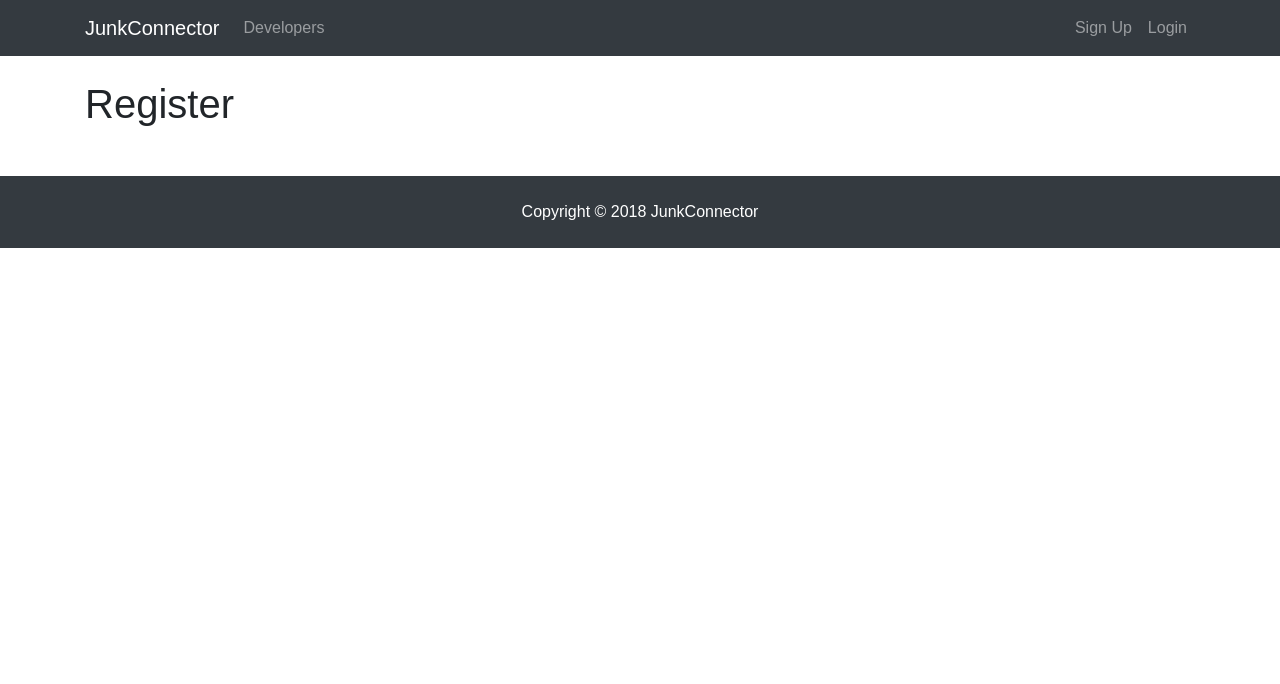
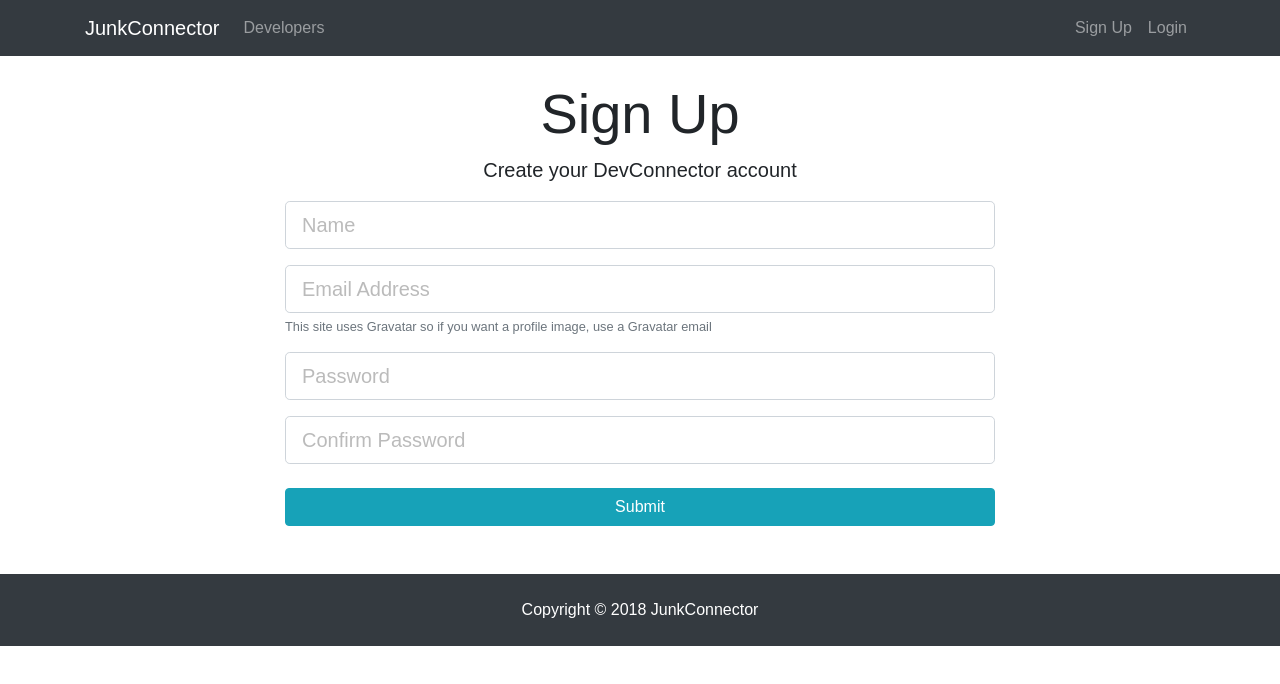
Before and after one commit to geoklown/MERNdevconnect, a React (Create React App) app in the folder client/: page /Register in a window 1280 px wide. Shown: the top 684 px of the page. Built offline with nearby package versions, Linux system fonts and the light colour scheme.

Commit message:
Intial commit

```diff
--- a/client/src/components/auth/register.js
+++ b/client/src/components/auth/register.js
@@ -3,8 +3,55 @@
 class Register extends Component {
   render() {
     return (
-      <div>
-        <h1>Register</h1>
+      <div class="register">
+        <div class="container">
+          <div class="row">
+            <div class="col-md-8 m-auto">
+              <h1 class="display-4 text-center">Sign Up</h1>
+              <p class="lead text-center">Create your DevConnector account</p>
+              <form action="create-profile.html">
+                <div class="form-group">
+                  <input
+                    type="text"
+                    class="form-control form-control-lg"
+                    placeholder="Name"
+                    name="name"
+                    required
+                  />
+                </div>
+                <div class="form-group">
+                  <input
+                    type="email"
+                    class="form-control form-control-lg"
+                    placeholder="Email Address"
+                    name="email"
+                  />
+                  <small className="form-text text-muted">
+                    This site uses Gravatar so if you want a profile image, use
+                    a Gravatar email
+                  </small>
+                </div>
+                <div class="form-group">
+                  <input
+                    type="password"
+                    class="form-control form-control-lg"
+                    placeholder="Password"
+                    name="password"
+                  />
+                </div>
+                <div class="form-group">
+                  <input
+                    type="password"
+                    class="form-control form-control-lg"
+                    placeholder="Confirm Password"
+                    name="password2"
+                  />
+                </div>
+                <input type="submit" class="btn btn-info btn-block mt-4" />
+              </form>
+            </div>
+          </div>
+        </div>
       </div>
     );
   }
```
